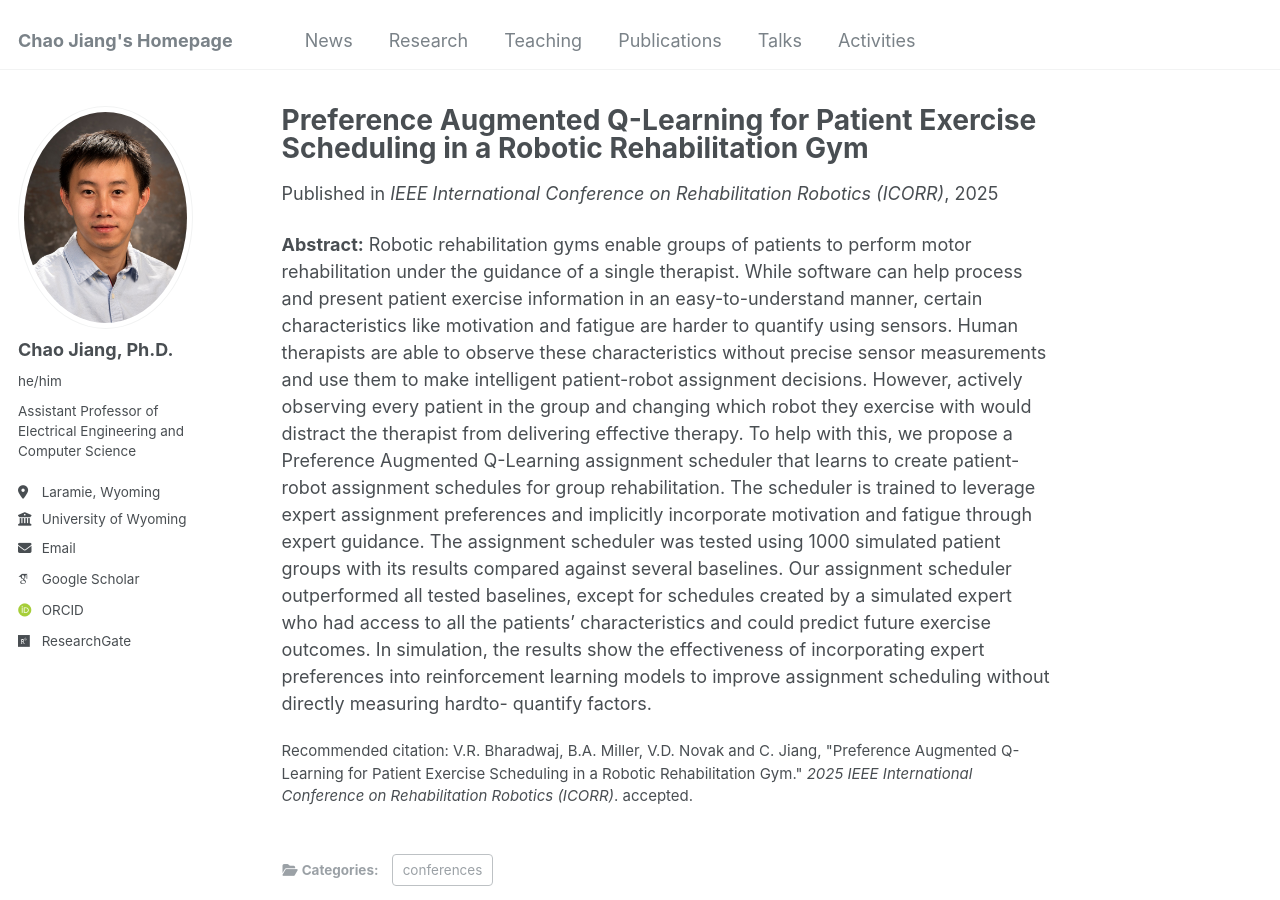
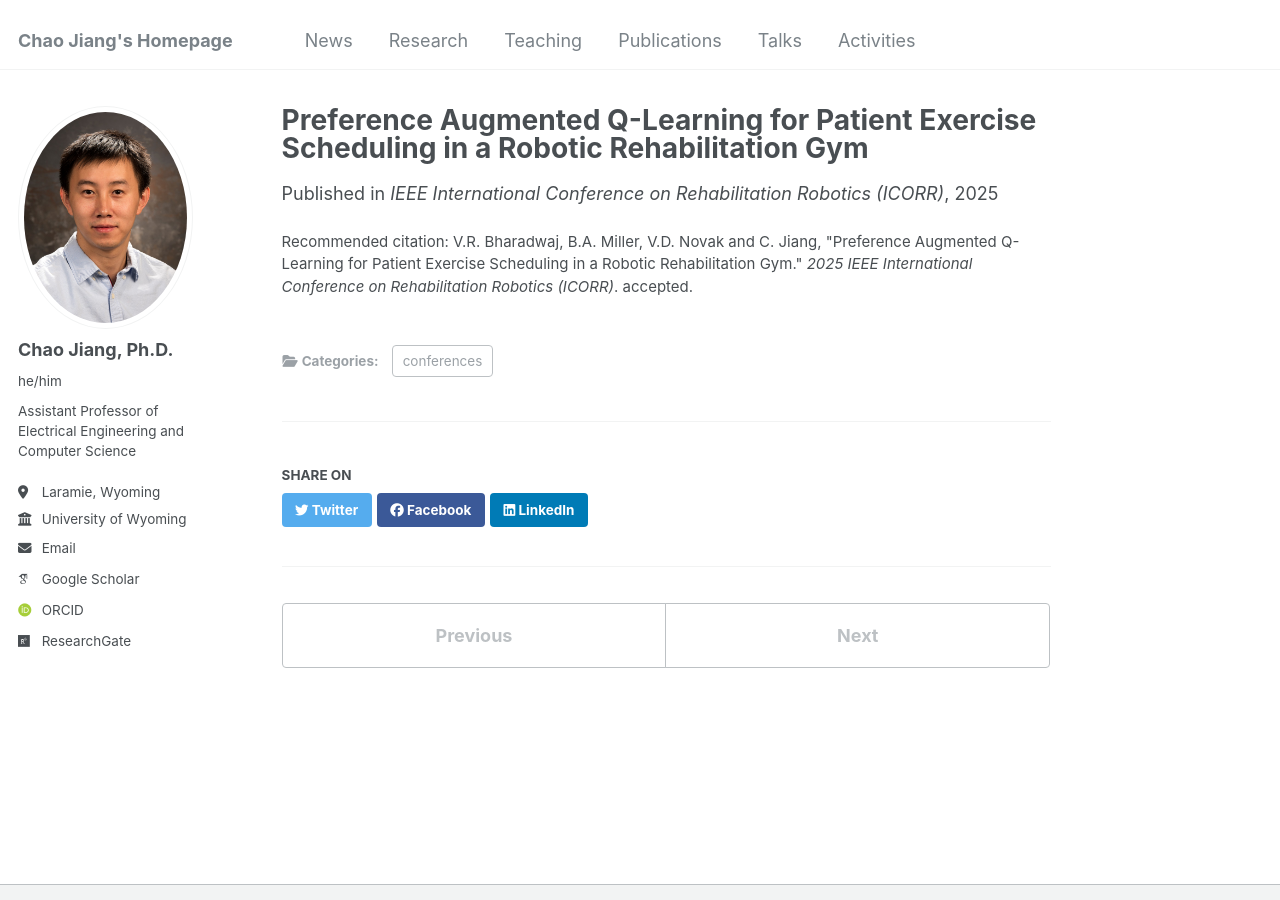
Before and after one commit to cjiang6/cjiang6.github.io, a Jekyll site: the page built from _publications/2025-02-17.md, in a window 1280 px wide and 900 px high. Built offline with Jekyll 4.4.1, drawn with Linux system fonts in a browser that asks for light colours; some web fonts are replaced.

Commit message:
Update 2025-02-17.md

```diff
--- a/_publications/2025-02-17.md
+++ b/_publications/2025-02-17.md
@@ -9,29 +9,3 @@ venue: 'IEEE International Conference on Rehabilitation Robotics (ICORR)'
 #paperurl: 'http://academicpages.github.io/files/paper3.pdf'
 citation: 'V.R. Bharadwaj, B.A. Miller, V.D. Novak and C. Jiang, &quot;Preference Augmented Q-Learning for Patient Exercise Scheduling in a Robotic Rehabilitation Gym.&quot; <i>2025 IEEE International Conference on Rehabilitation Robotics (ICORR)</i>. accepted.'
 ---
-
-**Abstract:** Robotic rehabilitation gyms enable groups of patients
-to perform motor rehabilitation under the guidance of a
-single therapist. While software can help process and present
-patient exercise information in an easy-to-understand manner,
-certain characteristics like motivation and fatigue are harder to
-quantify using sensors. Human therapists are able to observe
-these characteristics without precise sensor measurements and
-use them to make intelligent patient-robot assignment decisions.
-However, actively observing every patient in the group and
-changing which robot they exercise with would distract the
-therapist from delivering effective therapy. To help with this, we
-propose a Preference Augmented Q-Learning assignment scheduler
-that learns to create patient-robot assignment schedules for
-group rehabilitation. The scheduler is trained to leverage expert
-assignment preferences and implicitly incorporate motivation
-and fatigue through expert guidance. The assignment scheduler
-was tested using 1000 simulated patient groups with its results
-compared against several baselines. Our assignment scheduler
-outperformed all tested baselines, except for schedules created
-by a simulated expert who had access to all the patients’
-characteristics and could predict future exercise outcomes. In
-simulation, the results show the effectiveness of incorporating
-expert preferences into reinforcement learning models to improve
-assignment scheduling without directly measuring hardto-
-quantify factors.
```
